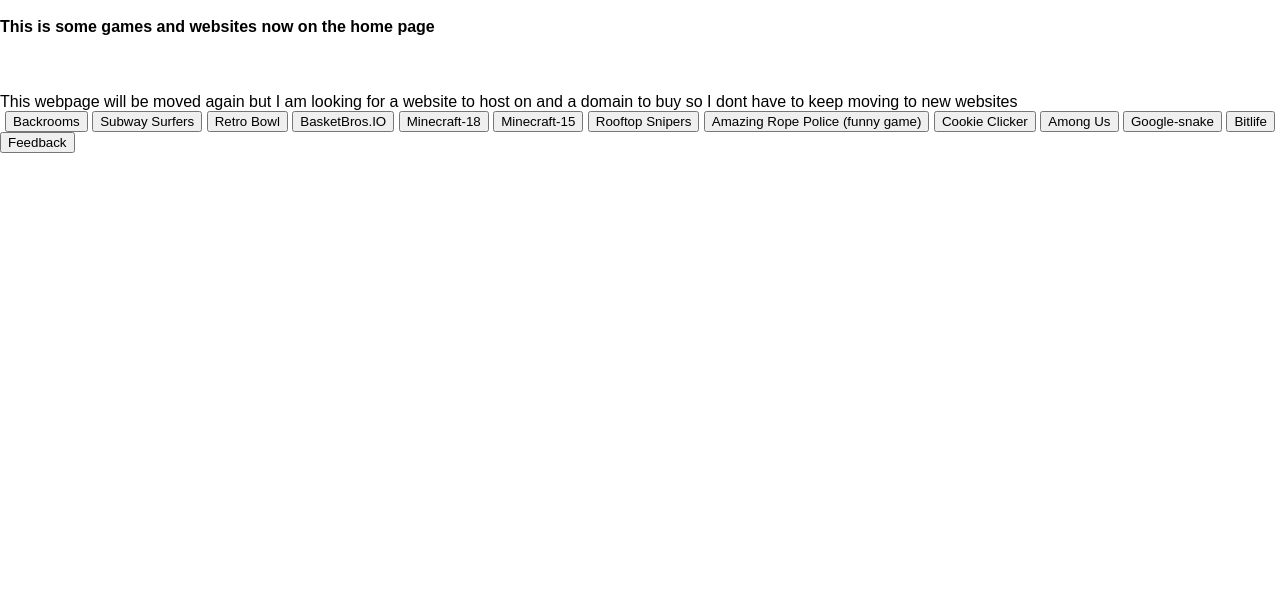
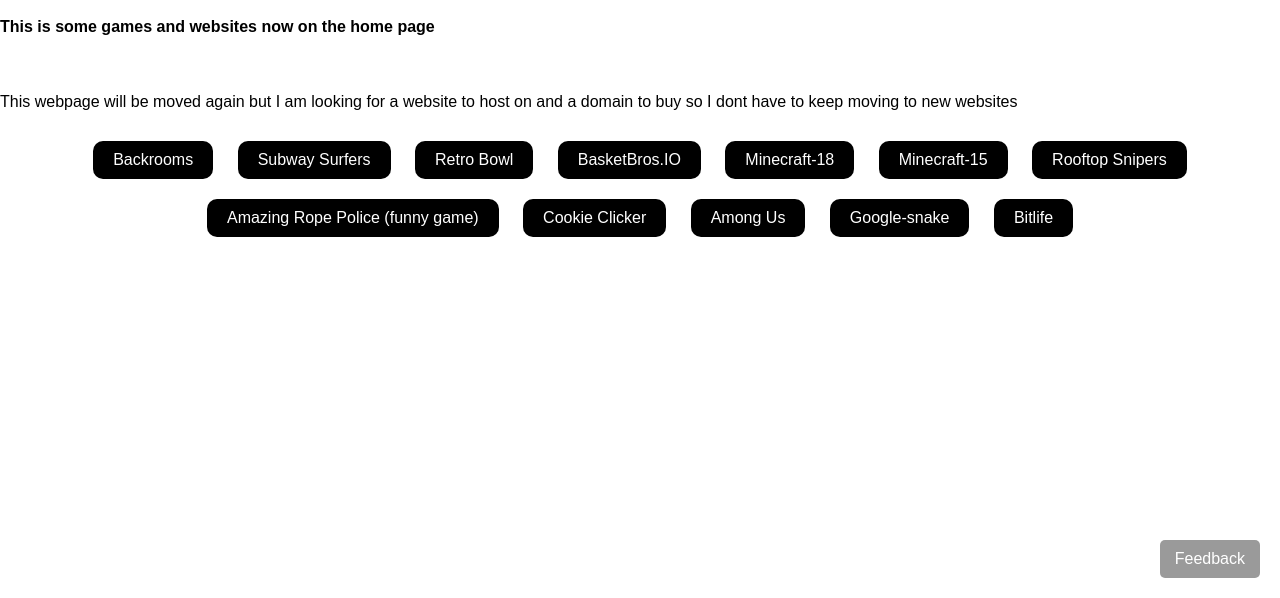
Before and after one commit to GalaxyVerseV2/GalaxyVerse-, a plain HTML site: page homepage.html in a window 1280 px wide. Shown: the part 202-800 px from the top of the page. Drawn offline with Linux system fonts and the light colour scheme.

Commit message:
Update homepage.html

```diff
--- a/homepage.html
+++ b/homepage.html
@@ -4,6 +4,7 @@
     <meta charset="UTF-8">
     <meta name="viewport" content="width=device-width, initial-scale=1.0">
     <title>GalaxyVerse</title>
+    <link rel="icon" href="https://google.com" type="image/png"> <!-- Favicon Link -->
     <style>
         body {
             font-family: sans-serif;
@@ -47,21 +48,48 @@
             background-color: #777;
         }
 
-        #toggleButton {
+        /* Page Button Styles */
+        .page-buttons {
+            display: flex;
+            justify-content: center; /* Center the buttons */
+            flex-wrap: wrap; /* Allow buttons to wrap to next line if necessary */
+            margin: 20px 0; /* Add margin for spacing */
+        }
+
+        .page-button {
+            background-color: #000000; /* Button color */
+            color: white;
+            border: none;
+            border-radius: 10px; /* Optional: Rounded corners */
+            cursor: pointer;
+            font-size: 16px;
+            text-align: center;
+            padding: 10px 20px; /* Add padding for better appearance */
+            margin: 10px; /* Space between buttons */
+            transition: background-color 0.3s;
+        }
+
+        .page-button:hover {
+            background-color: #3e3e3e; /* Darker color on hover */
+        }
+
+        /* Feedback Button Styles */
+        .feedback-button {
             position: fixed;
             bottom: 20px;
             right: 20px;
-            background-color: #555;
+            background-color: #9a9a9a; /* Green button */
             color: white;
             border: none;
+            border-radius: 5px;
             padding: 10px 15px;
-            border-radius: 5px;
             cursor: pointer;
+            font-size: 16px;
             transition: background-color 0.3s;
         }
 
-        #toggleButton:hover {
-            background-color: #777;
+        .feedback-button:hover {
+            background-color: #6a6a6a; /* Darker green on hover */
         }
 
         /* Dark mode styles */
@@ -71,23 +99,21 @@
         }
 
         .navbar.dark-mode {
-            background-color: #1e1e1e; /* Dark navbar background */
+            background-color: #1E1E1E; /* Dark navbar background */
         }
-
-        /* Add dark mode styles for buttons if needed */
     </style>
 </head>
 <body>
 
-        <div class="navbar">
+    <div class="navbar">
         <div class="logo"><p style="color:purple;">🌌GalaxyVerse🌌</p></div>
         <div class="menu">
-            <button onclick="window.location.href='https://aanzos.github.io/GalaxyVerseV2/homepage.html'">Home</button>
-            <button onclick="window.location.href='https://aanzos.github.io/GalaxyVerseV2/about.html'">About</button>
-            <button onclick="window.location.href='https://aanzos.github.io/GalaxyVerseV2/websites.html'">Websites</button>
-            <button onclick="window.location.href='https://aanzos.github.io/GalaxyVerseV2/status_page.html'">Status Page</button>
-            <button onclick="window.location.href='https://aanzos.github.io/GalaxyVerseV2/settings.html'">Settings</button>
-            <button onclick="window.location.href='https://aanzos.github.io/GalaxyVerseV2/updatelog.html'">Update Log</button>
+            <button onclick="window.location.href='https://galaxyversev2.github.io/GalaxyVerseV2/homepage.html'">Home</button>
+            <button onclick="window.location.href='https://galaxyversev2.github.io/GalaxyVerseV2/about.html'">About</button>
+            <button onclick="window.location.href='https://galaxyversev2.github.io/GalaxyVerseV2/websites.html'">Websites</button>
+            <button onclick="window.location.href='https://galaxyversev2.github.io/GalaxyVerseV2/status_page.html'">Status Page</button>
+            <button onclick="window.location.href='https://galaxyversev2.github.io/GalaxyVerseV2/settings.html'">Settings</button>
+            <button onclick="window.location.href='https://galaxyversev2.github.io/GalaxyVerseV2/updatelog.html'">Update Log</button>
         </div>
     </div>
 
@@ -98,18 +124,18 @@
     <br>This webpage will be moved again but I am looking for a website to host on and a domain to buy so I dont have to keep moving to new websites
 
     <div class="page-buttons"><center>
-        <button class="page-button" onclick="window.location.href='https://galaxyverse.w3spaces.com/gamewebsite-12.html'">Backrooms</button>
-        <button class="page-button" onclick="window.location.href='https://galaxyverse.w3spaces.com/gamewebsite-11.html'">Subway Surfers</button>
-        <button class="page-button" onclick="window.location.href='https://galaxyverse.w3spaces.com/gamewebsite-10.html'">Retro Bowl</button>
-        <button class="page-button" onclick="window.location.href='https://galaxyverse.w3spaces.com/gamewebsite-9.html'">BasketBros.IO</button>
-        <button class="page-button" onclick="window.location.href='https://galaxyverse.w3spaces.com/gamewebsite-8.html'">Minecraft-18</button>
-        <button class="page-button" onclick="window.location.href='https://galaxyverse.w3spaces.com/gamewebsite-7.html'">Minecraft-15</button>
-        <button class="page-button" onclick="window.location.href='https://galaxyverse.w3spaces.com/gamewebsite-6.html'">Rooftop Snipers</button>
-        <button class="page-button" onclick="window.location.href='https://galaxyverse.w3spaces.com/gamewebsite-5.html'">Amazing Rope Police (funny game)</button>
-        <button class="page-button" onclick="window.location.href='https://galaxyverse.w3spaces.com/gamewebsite-4.html'">Cookie Clicker</button>
-        <button class="page-button" onclick="window.location.href='https://galaxyverse.w3spaces.com/gamewebsite-3.html'">Among Us</button>
-        <button class="page-button" onclick="window.location.href='https://galaxyverse.w3spaces.com/gamewebsite.html'">Google-snake</button>
-        <button class="page-button" onclick="window.location.href='https://galaxyverse.w3spaces.com/gamewebsite-2.html'">Bitlife</button>
+        <button class="page-button" onclick="window.location.href='https://galaxyversev2.github.io/GalaxyVerseV2/gamewebsite-12.html'">Backrooms</button>
+        <button class="page-button" onclick="window.location.href='https://galaxyversev2.github.io/GalaxyVerseV2/gamewebsite-11.html'">Subway Surfers</button>
+        <button class="page-button" onclick="window.location.href='https://galaxyversev2.github.io/GalaxyVerseV2/gamewebsite-10.html'">Retro Bowl</button>
+        <button class="page-button" onclick="window.location.href='https://galaxyversev2.github.io/GalaxyVerseV2/gamewebsite-9.html'">BasketBros.IO</button>
+        <button class="page-button" onclick="window.location.href='https://galaxyversev2.github.io/GalaxyVerseV2/gamewebsite-8.html'">Minecraft-18</button>
+        <button class="page-button" onclick="window.location.href='https://galaxyversev2.github.io/GalaxyVerseV2/gamewebsite-7.html'">Minecraft-15</button>
+        <button class="page-button" onclick="window.location.href='https://galaxyversev2.github.io/GalaxyVerseV2/gamewebsite-6.html'">Rooftop Snipers</button>
+        <button class="page-button" onclick="window.location.href='https://galaxyversev2.github.io/GalaxyVerseV2/gamewebsite-5.html'">Amazing Rope Police (funny game)</button>
+        <button class="page-button" onclick="window.location.href='https://galaxyversev2.github.io/GalaxyVerseV2/gamewebsite-4.html'">Cookie Clicker</button>
+        <button class="page-button" onclick="window.location.href='https://galaxyversev2.github.io/GalaxyVerseV2/gamewebsite-3.html'">Among Us</button>
+        <button class="page-button" onclick="window.location.href='https://galaxyversev2.github.io/GalaxyVerseV2/gamewebsite.html'">Google-snake</button>
+        <button class="page-button" onclick="window.location.href='https://galaxyversev2.github.io/GalaxyVerseV2/gamewebsite-2.html'">Bitlife</button>
         </center>
     </div>
 
```
